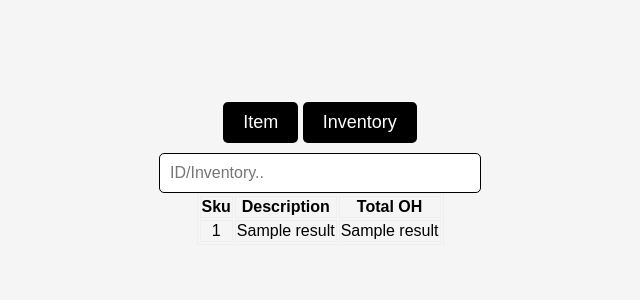
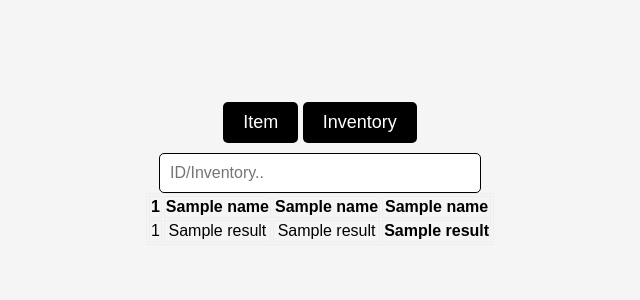
Before and after one commit to KenjiDoom/Inventory, a Flask app: template templates/label.html in a window 1280 px wide. Shown: the part 227-527 px from the top of the page, without its empty margins (320-960 px from the left). Run offline with Flask 3, Linux system fonts and the light colour scheme; the template is opened without the code that fills it: most values are stand-ins (such as "Sample title", 1, 10 or a date in 2020).

Commit message:
changed the template to be more dynamic with the table header names

```diff
--- a/templates/label.html
+++ b/templates/label.html
@@ -76,19 +76,23 @@
         {% endif %}
     <!-- return sku information into a table set for the user -->
     <table>
+        {% for name in tr_names%}
         <tr>
-            <th> Sku </th>
-            <th> Description </th>
-            <th> Total OH </th>
+            <th>{{ name[0] }}</th>
+            <th> {{ name[1] }}</th>
+            <th> {{ name[2] }}</th>
+            <th> {{ name[3] }}</th>
         </tr>
+        {% endfor %}
+
         {% for result in results %}
         <tr>
             <td>{{ result[0] }}</td>
             <td>{{ result[1] }}</td>
             <td>{{ result[2] }}</td>
+            <th>{{ result[3] }}</th>
         </tr>
         {% endfor %}
-        <!-- Left off here fix the java script code-->
     </table>
     </form>
     </div>
```
